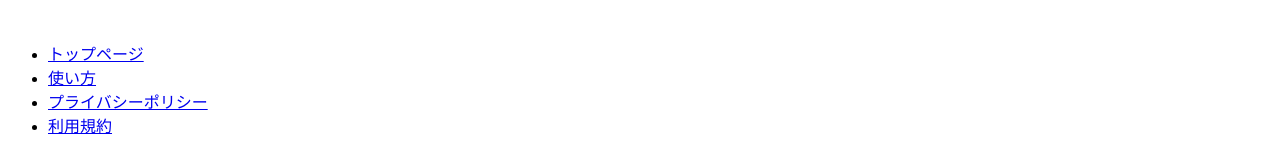
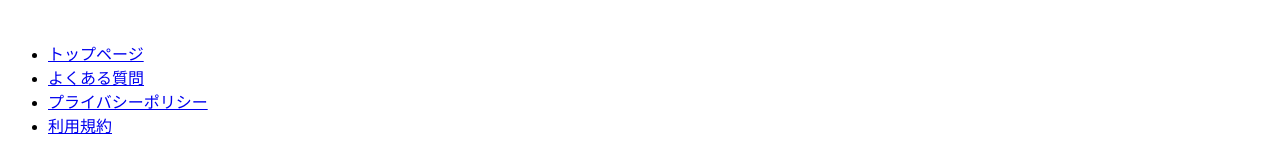
Before and after one commit to banira0428/testmaker-web-v2, a Next.js app: page /terms in a window 1280 px wide. Shown: the part 5902-6055 px from the top of the page. Built offline with nearby package versions, Linux system fonts and the light colour scheme.

Commit message:
fix: フッターの文言修正

```diff
--- a/components/Footer.tsx
+++ b/components/Footer.tsx
@@ -13,7 +13,7 @@ export default function Footer() {
       link: "/"
     },
     {
-      title: "使い方",
+      title: "よくある質問",
       link: "/guide"
     },
     {
```
